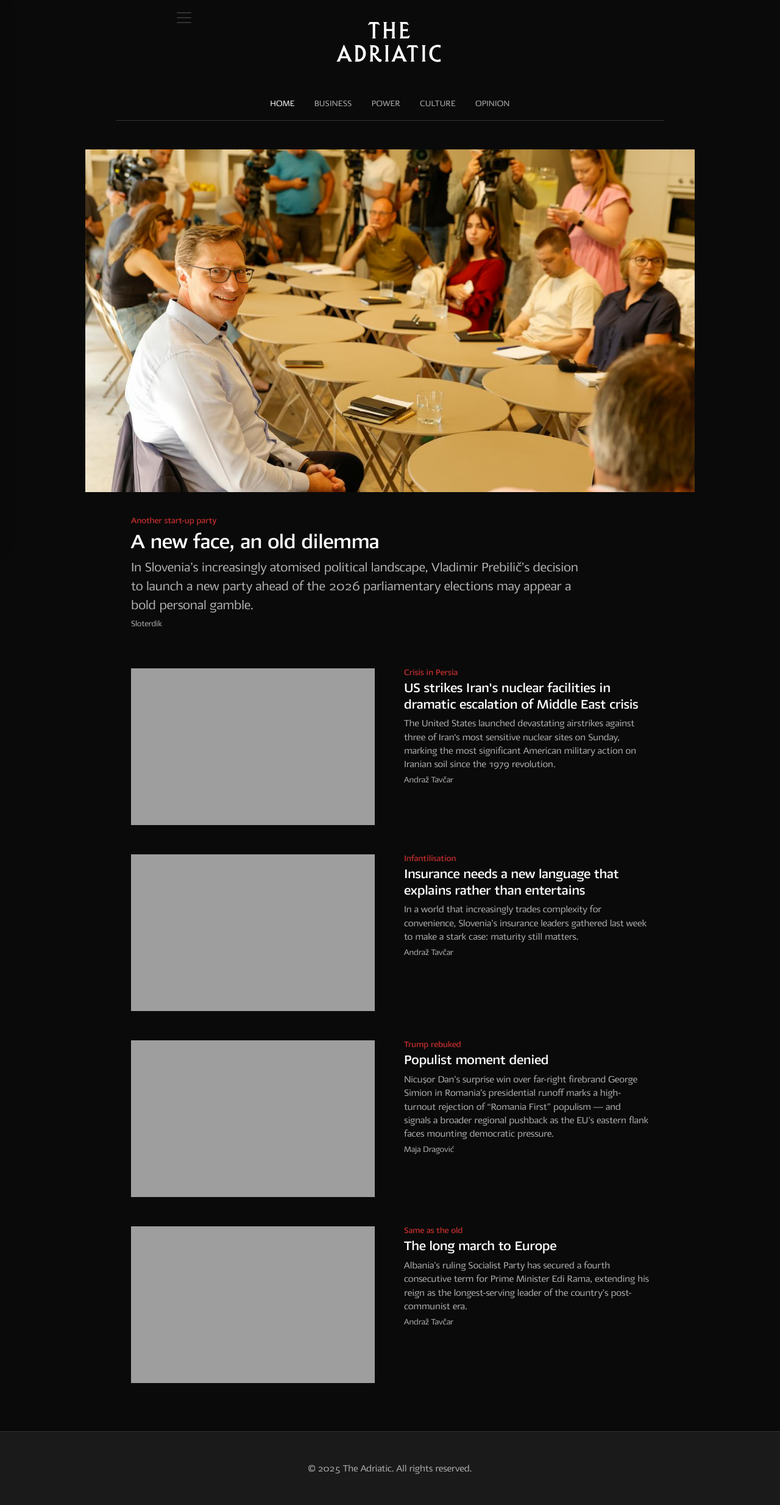
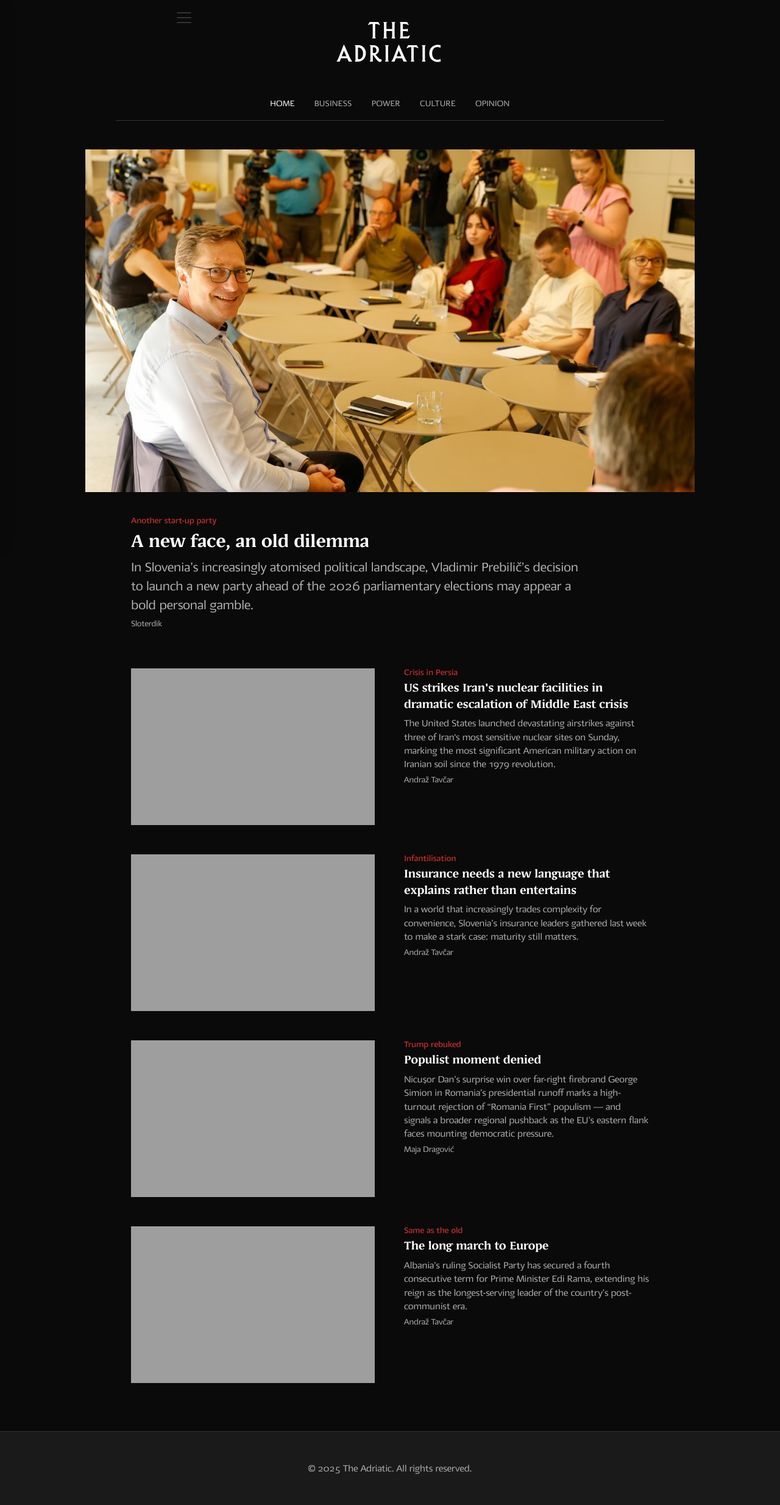
Before and after one commit to tfhoerest/azt, a Jekyll site: the page built from index.html, in a window 1280 px wide. Shown: the whole page at 61% size. Built offline with Jekyll 4.4.1, drawn with Linux system fonts in a browser that asks for light colours; the list of posts is cut into pages by our own code.

Commit message:
Update home.html

```diff
--- a/_layouts/home.html
+++ b/_layouts/home.html
@@ -67,7 +67,7 @@
 }
 
 .hero-headline {
-    font-family: 'Saj JY', 'Inter', 'Helvetica Neue', Helvetica, Arial, FreeSans, sans-serif;  /* Saj JY font */
+    font-family: 'Adriatic22', Georgia, serif;
     font-size: var(--z-ds-fontsize-34);
     font-weight: 700;
     color: var(--z-ds-color-text-100);
@@ -125,7 +125,7 @@
 }
 
 .article-content h3 {
-    font-family: 'Saj JY', 'Inter', 'Helvetica Neue', Helvetica, Arial, FreeSans, sans-serif;  /* Saj JY font */
+    font-family: 'Adriatic22', Georgia, serif;
     font-size: var(--z-ds-fontsize-22);
     font-weight: 600;
     color: var(--z-ds-color-text-100);
```
